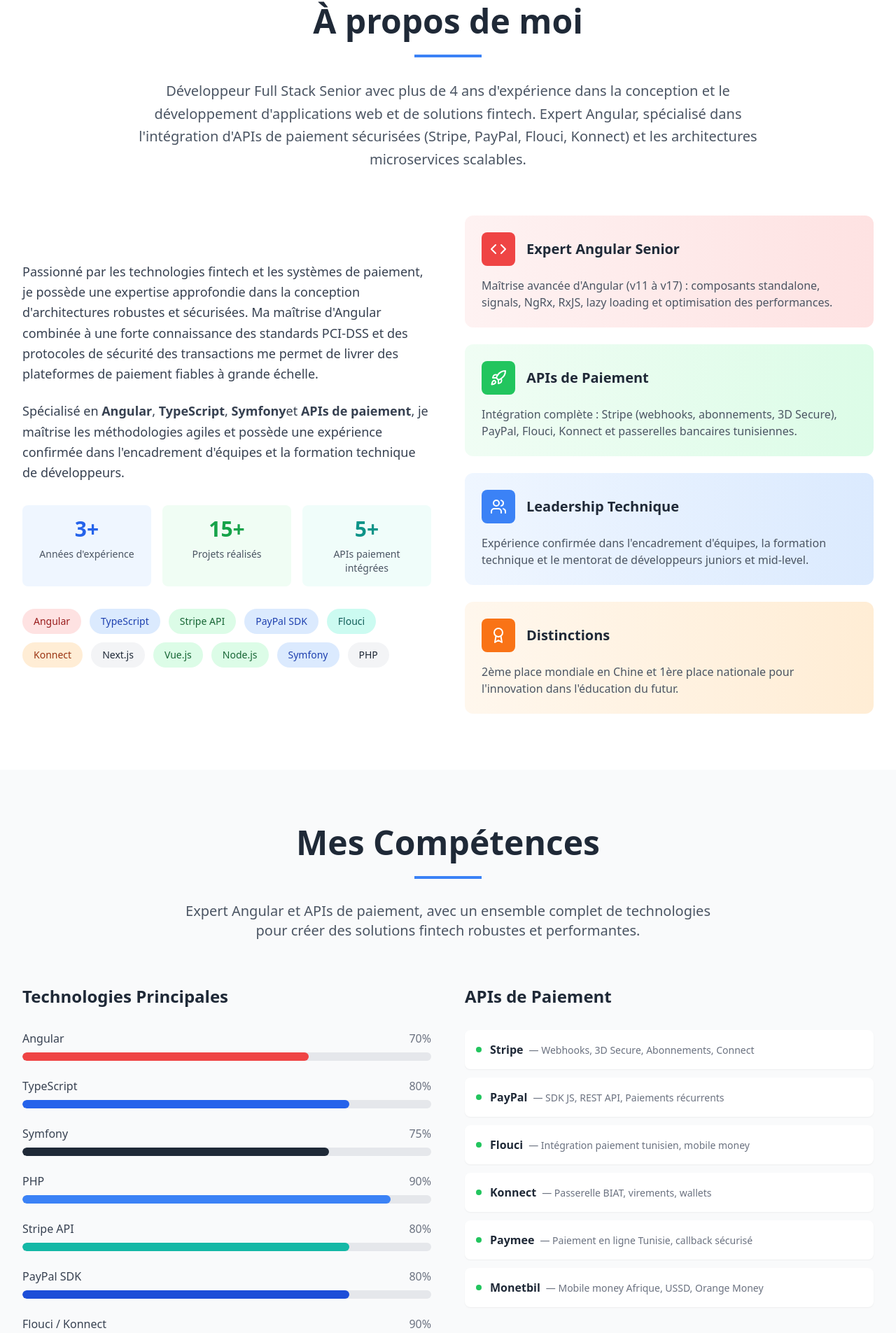
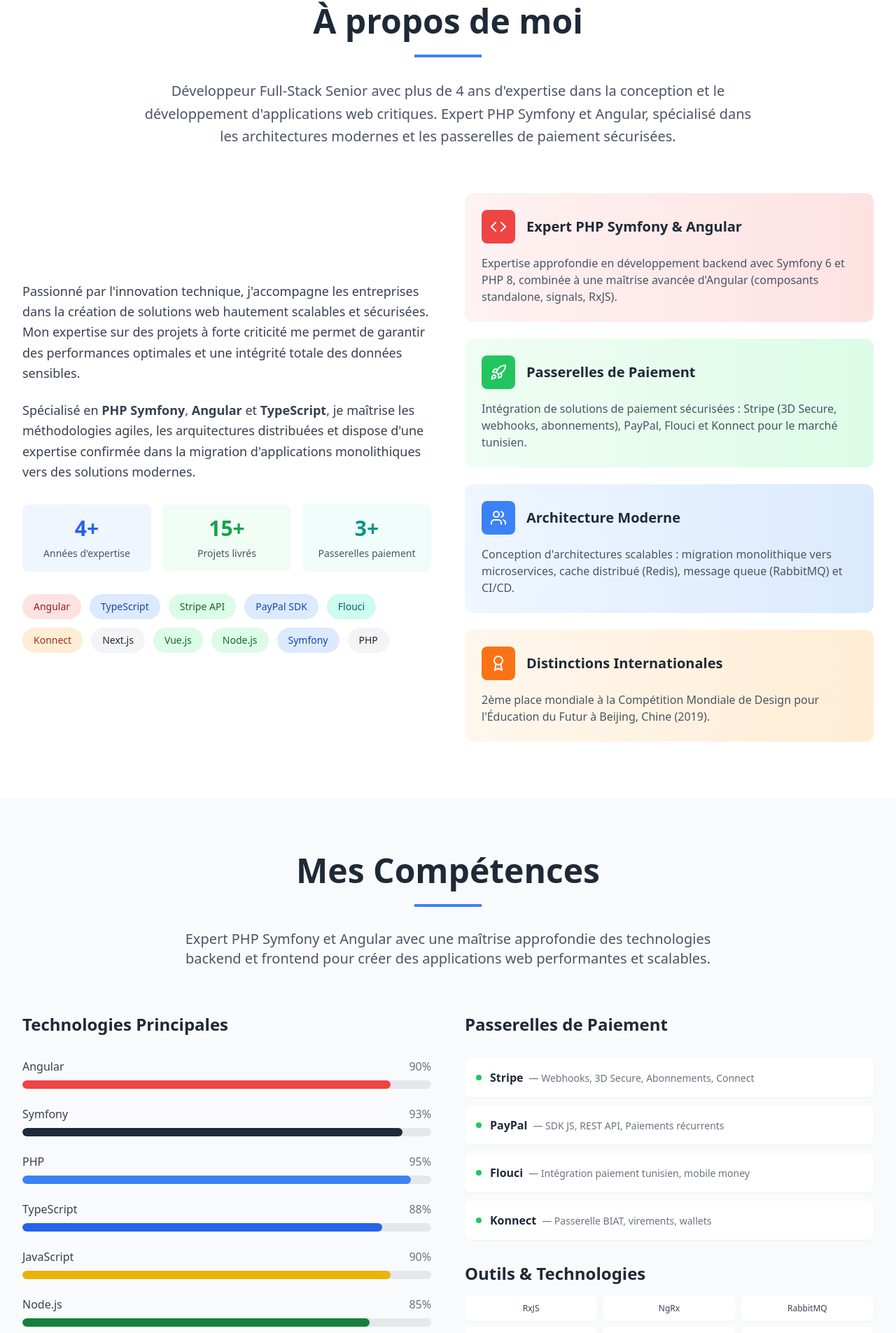
Before and after one commit to Rabii43/Portfolio, a React (Vite) app: page / in a window 1280 px wide. Shown: the part 874-2779 px from the top of the page at 70% size. Built offline with nearby package versions, Linux system fonts and the light colour scheme.

Commit message:
last change portfilo inforamtion

```diff
--- a/src/components/About.tsx
+++ b/src/components/About.tsx
@@ -18,38 +18,37 @@ const About = () => {
             </h2>
             <div className="w-24 h-1 bg-blue-500 mx-auto mb-8"></div>
             <p className="text-xl text-gray-600 max-w-4xl mx-auto leading-relaxed">
-              Développeur Full Stack Senior avec plus de 4 ans d'expérience dans la conception et le développement
-              d'applications web et de solutions fintech. Expert Angular, spécialisé dans l'intégration d'APIs de
-              paiement sécurisées (Stripe, PayPal, Flouci, Konnect) et les architectures microservices scalables.
+              Développeur Full-Stack Senior avec plus de 4 ans d'expertise dans la conception et le développement
+              d'applications web critiques. Expert PHP Symfony et Angular, spécialisé dans les architectures modernes
+              et les passerelles de paiement sécurisées.
             </p>
           </div>
 
           <div className="grid lg:grid-cols-2 gap-12 items-center">
             <div>
               <p className="text-lg text-gray-700 mb-6 leading-relaxed">
-                Passionné par les technologies fintech et les systèmes de paiement, je possède une expertise
-                approfondie dans la conception d'architectures robustes et sécurisées. Ma maîtrise d'Angular
-                combinée à une forte connaissance des standards PCI-DSS et des protocoles de sécurité des
-                transactions me permet de livrer des plateformes de paiement fiables à grande échelle.
+                Passionné par l'innovation technique, j'accompagne les entreprises dans la création de solutions
+                web hautement scalables et sécurisées. Mon expertise sur des projets à forte criticité me permet de
+                garantir des performances optimales et une intégrité totale des données sensibles.
               </p>
               <p className="text-lg text-gray-700 mb-8 leading-relaxed">
-                Spécialisé en <strong>Angular</strong>, <strong>TypeScript</strong>, <strong>Symfony</strong>
-                et <strong>APIs de paiement</strong>, je maîtrise les méthodologies agiles et possède une expérience
-                confirmée dans l'encadrement d'équipes et la formation technique de développeurs.
+                Spécialisé en <strong>PHP Symfony</strong>, <strong>Angular</strong> et <strong>TypeScript</strong>,
+                je maîtrise les méthodologies agiles, les arquitectures distribuées et dispose d'une expertise
+                confirmée dans la migration d'applications monolithiques vers des solutions modernes.
               </p>
 
               <div className="grid grid-cols-3 gap-4 mb-8">
                 <div className="text-center p-4 bg-blue-50 rounded-lg">
-                  <div className="text-3xl font-bold text-blue-600 mb-2">3+</div>
-                  <div className="text-sm text-gray-600">Années d'expérience</div>
+                  <div className="text-3xl font-bold text-blue-600 mb-2">4+</div>
+                  <div className="text-sm text-gray-600">Années d'expertise</div>
                 </div>
                 <div className="text-center p-4 bg-green-50 rounded-lg">
                   <div className="text-3xl font-bold text-green-600 mb-2">15+</div>
-                  <div className="text-sm text-gray-600">Projets réalisés</div>
+                  <div className="text-sm text-gray-600">Projets livrés</div>
                 </div>
                 <div className="text-center p-4 bg-teal-50 rounded-lg">
-                  <div className="text-3xl font-bold text-teal-600 mb-2">5+</div>
-                  <div className="text-sm text-gray-600">APIs paiement intégrées</div>
+                  <div className="text-3xl font-bold text-teal-600 mb-2">3+</div>
+                  <div className="text-sm text-gray-600">Passerelles paiement</div>
                 </div>
               </div>
 
@@ -96,11 +95,11 @@ const About = () => {
                   <div className="bg-red-500 p-3 rounded-lg mr-4">
                     <Code className="text-white" size={24} />
                   </div>
-                  <h3 className="text-xl font-semibold text-gray-800">Expert Angular Senior</h3>
+                  <h3 className="text-xl font-semibold text-gray-800">Expert PHP Symfony & Angular</h3>
                 </div>
                 <p className="text-gray-600">
-                  Maîtrise avancée d'Angular (v11 à v17) : composants standalone, signals,
-                  NgRx, RxJS, lazy loading et optimisation des performances.
+                  Expertise approfondie en développement backend avec Symfony 6 et PHP 8,
+                  combinée à une maîtrise avancée d'Angular (composants standalone, signals, RxJS).
                 </p>
               </div>
 
@@ -109,11 +108,11 @@ const About = () => {
                   <div className="bg-green-500 p-3 rounded-lg mr-4">
                     <Rocket className="text-white" size={24} />
                   </div>
-                  <h3 className="text-xl font-semibold text-gray-800">APIs de Paiement</h3>
+                  <h3 className="text-xl font-semibold text-gray-800">Passerelles de Paiement</h3>
                 </div>
                 <p className="text-gray-600">
-                  Intégration complète : Stripe (webhooks, abonnements, 3D Secure), PayPal,
-                  Flouci, Konnect et passerelles bancaires tunisiennes.
+                  Intégration de solutions de paiement sécurisées : Stripe (3D Secure, webhooks, abonnements),
+                  PayPal, Flouci et Konnect pour le marché tunisien.
                 </p>
               </div>
 
@@ -122,11 +121,11 @@ const About = () => {
                   <div className="bg-blue-500 p-3 rounded-lg mr-4">
                     <Users className="text-white" size={24} />
                   </div>
-                  <h3 className="text-xl font-semibold text-gray-800">Leadership Technique</h3>
+                  <h3 className="text-xl font-semibold text-gray-800">Architecture Moderne</h3>
                 </div>
                 <p className="text-gray-600">
-                  Expérience confirmée dans l'encadrement d'équipes, la formation technique
-                  et le mentorat de développeurs juniors et mid-level.
+                  Conception d'architectures scalables : migration monolithique vers microservices,
+                  cache distribué (Redis), message queue (RabbitMQ) et CI/CD.
                 </p>
               </div>
 
@@ -135,11 +134,11 @@ const About = () => {
                   <div className="bg-orange-500 p-3 rounded-lg mr-4">
                     <Award className="text-white" size={24} />
                   </div>
-                  <h3 className="text-xl font-semibold text-gray-800">Distinctions</h3>
+                  <h3 className="text-xl font-semibold text-gray-800">Distinctions Internationales</h3>
                 </div>
                 <p className="text-gray-600">
-                  2ème place mondiale en Chine et 1ère place nationale pour l'innovation
-                  dans l'éducation du futur.
+                  2ème place mondiale à la Compétition Mondiale de Design pour l'Éducation du Futur
+                  à Beijing, Chine (2019).
                 </p>
               </div>
             </div>
--- a/src/components/Contact.tsx
+++ b/src/components/Contact.tsx
@@ -44,7 +44,7 @@ const Contact = () => {
     {
       icon: MapPin,
       title: 'Localisation',
-      value: 'Morneg, Tunis',
+      value: 'Tunis, Tunisie',
       link: '#'
     },
     {
--- a/src/components/Experience.tsx
+++ b/src/components/Experience.tsx
@@ -10,56 +10,52 @@ const Experience = () => {
 
   const experiences = [
     {
-      title: 'Développeur Full Stack Senior',
+      title: 'Développeur Full Stack',
       company: 'Delta-Plus-Médical',
       location: 'Tunis, Tunisie',
       period: 'Nov. 2023 - Présent',
-      technologies: ['Angular 17', 'TypeScript', 'Symfony 6', 'PHP 8', 'Stripe', 'Konnect'],
+      technologies: ['Symfony 6', 'PHP 8', 'Angular', 'TypeScript', 'API REST', 'Redis', 'RabbitMQ'],
       description: [
-        'Architecture plateforme médicale : Conception système critique front Angular/back Symfony',
-        'Intégration paiement : Passerelle Konnect et Stripe pour facturation médicale sécurisée',
-        'APIs sécurisées : Développement REST garantissant l\'intégrité des données médicales',
-        'Migration technique : Transition stack moderne Angular 17 avec signals et standalone components',
-        'Sécurité PCI-DSS : Conformité et audit des flux de paiement sensibles'
+        'Conception d\'une plateforme médicale critique à forte charge',
+        'Développement d\'APIs sécurisées pour la protection des données médicales sensibles',
+        'Optimisation des performances applicatives avec cache Redis et queues RabbitMQ',
+        'Migration d\'une application monolithique vers une architecture moderne et scalable',
+        'Tests et qualité : PHPUnit, Jasmine, Karma, Postman'
       ],
       color: 'blue',
-      achievements: ['Migration Angular 17', 'Paiement médical sécurisé', 'Conformité PCI-DSS']
+      achievements: ['Plateforme médicale critique', 'APIs sécurisées', 'Architecture scalable']
     },
     {
-      title: 'Développeur Full Stack Senior',
+      title: 'Développeur Full Stack',
       company: 'ENW-Consulting',
       location: 'Centre Urbain Nord, Tunisie',
       period: 'Oct. 2022 - Sept. 2023',
-      technologies: ['Angular 16', 'Symfony 6', 'Stripe', 'PayPal', 'RabbitMQ', 'Redis'],
+      technologies: ['Angular', 'Symfony', 'RabbitMQ', 'Redis'],
       description: [
-        'Plateforme voyage temps réel : Système réservation global multi-zones avec paiement intégré',
-        'Intégration Stripe & PayPal : Paiements internationaux avec gestion des devises multiples',
-        'Cache distribué Redis : Optimisation 75% des temps de réponse sur les sessions de paiement',
-        'RabbitMQ : Files d\'attente fiables pour transactions financières internationales',
-        'Formation équipe : 3 jours Angular + APIs paiement pour 4 développeurs',
-        'Mentorat technique : Amélioration qualité code 40% avec bonnes pratiques Angular'
+        'Développement d\'une plateforme de voyage en temps réel',
+        'Conception d\'un système de réservation global multi-zones',
+        'Mise en place d\'un cache distribué avec Redis pour l\'optimisation des performances',
+        'Intégration de RabbitMQ pour la gestion des files d\'attente et la fiabilité des transactions',
+        'Déploiement et mise en production CI/CD',
+        'Formation technique en Angular pour montée en compétences d\'équipe'
       ],
       color: 'teal',
-      achievements: ['75% performance', 'Stripe + PayPal intégration', '40% qualité code', 'Formation équipe']
+      achievements: ['Système temps réel', 'Cache distribué Redis', 'CI/CD']
     },
     {
       title: 'Développeur Full Stack',
       company: 'Agence Inspire',
-      location: 'Manzah6, Tunisie',
-      period: 'Août 2021 - Sept. 2022',
-      technologies: ['Angular 11', 'Symfony', 'Flouci', 'Vue.js', 'WordPress', 'Nuxt.js'],
+      location: 'Manzah 6, Tunisie',
+      period: 'Juil. 2021 - Oct. 2022',
+      technologies: ['Angular', 'Symfony', 'Nuxt.js', 'Vue.js', 'Flouci', 'Stripe'],
       description: [
-        'Rate a Company (Angular 11, Symfony) : SaaS évaluation entreprises, 1000+ utilisateurs',
-        'Chorbane E-Commerce (WordPress, WooCommerce, Flouci) : Boutique avec paiement tunisien intégré',
-        'Fibourse Trading (Vue.js, Symfony) : Plateforme trading avec paiements temps réel',
-        'RoomBooking Pro (Vue.js, Symfony) : Réservation multi-établissements avec facturation en ligne',
-        'SuperStream Media (Nuxt.js, Drupal) : Streaming vidéo adaptatif avec abonnements Stripe',
-        'Inspire Quiz Engine (Twig, Symfony) : Moteur quiz gamifié avec paiements premium',
-        'Management : Encadrement 3 stagiaires avec formation Angular et APIs paiement',
-        'Gestion projets Agile : 100% respect deadlines'
+        'Solutions SaaS : Développement de rateacompany.com servant plus de 1000 utilisateurs actifs',
+        'Expertise Multi-Stack : Conception d\'applications de streaming adaptatif',
+        'Plateformes de trading temps réel avec flux de données en direct',
+        'Management : Encadrement technique de 3 stagiaires'
       ],
       color: 'blue',
-      achievements: ['7+ projets majeurs', '1000+ utilisateurs', 'Flouci & Stripe', '100% deadlines']
+      achievements: ['SaaS 1000+ utilisateurs', 'Streaming adaptatif', 'Trading temps réel']
     }
   ];
 
@@ -97,13 +93,12 @@ const Experience = () => {
             </h2>
             <div className="w-24 h-1 bg-blue-500 mx-auto mb-8"></div>
             <p className="text-xl text-gray-600 max-w-3xl mx-auto">
-              Parcours Senior en Angular et intégration d'APIs de paiement, leadership technique et innovations fintech.
+              Plus de 4 ans d'expertise en développement Full-Stack avec PHP Symfony et Angular,
+              spécialisé dans les architectures modernes et les applications critiques.
             </p>
           </div>
 
           <div className="relative mb-20">
-            <div className="absolute left-4 md:left-1/2 top-0 bottom-0 w-0.5 bg-gray-300 md:transform md:-translate-x-px"></div>
-
             <div className="space-y-12">
               {experiences.map((exp, index) => (
                 <div
@@ -168,11 +163,6 @@ const Experience = () => {
                       </div>
                     </div>
                   </div>
-
-                  <div className={`absolute left-0 md:left-1/2 w-8 h-8 rounded-full border-4 border-white shadow-lg transform md:-translate-x-1/2 ${
-                    exp.color === 'blue' ? 'bg-blue-500' : 'bg-teal-500'
-                  }`}>
-                  </div>
                 </div>
               ))}
             </div>
--- a/src/components/Hero.tsx
+++ b/src/components/Hero.tsx
@@ -36,7 +36,7 @@ const Hero = () => {
         </p>
 
         <p className="text-lg md:text-xl mb-4 text-teal-200 animate-fade-in-delay font-medium">
-          Expert PHP Symfony &bull; Angular &bull; Architecture Distribuée
+          Expert PHP Symfony &bull; Angular &bull; Passerelles de Paiement
         </p>
 
         <p className="text-base mb-8 text-gray-200 max-w-3xl mx-auto animate-fade-in-delay-2 leading-relaxed">
--- a/src/components/Projects.tsx
+++ b/src/components/Projects.tsx
@@ -85,6 +85,15 @@ const Projects = () => {
       users: 'Paiements premium',
       github: '#',
       live: '#'
+    },
+    {
+      title: 'e-shkoon - Digitalisation Tunisienne',
+      description: 'Entreprise 100% tunisienne favorisant la digitalisation des marques tunisiennes à moindre coût. Plateforme e-commerce développée avec Node.js/Express backend, Angular frontend, intégrant Flouci pour paiements tunisiens. Assistance 24h/24, livraison à domicile, produits de qualité et prix imbattables.',
+      image: 'https://images.pexels.com/photos/3184430/pexels-photo-3184430.jpeg?auto=compress&cs=tinysrgb&w=800',
+      tech: ['Node.js', 'Express.js', 'Angular', 'Flouci', 'E-commerce', 'MongoDB'],
+      users: 'Entreprise en croissance',
+      github: '#',
+      live: 'https://e-shkoon.com/'
     }
   ];
 
@@ -98,8 +107,8 @@ const Projects = () => {
             </h2>
             <div className="w-24 h-1 bg-blue-500 mx-auto mb-8"></div>
             <p className="text-xl text-gray-600 max-w-3xl mx-auto">
-              Projets Angular et intégrations d'APIs de paiement démontrant mon expertise fintech
-              et ma capacité à livrer des solutions sécurisées et performantes.
+              Projets Full-Stack démontrant mon expertise en PHP Symfony, Angular et architectures
+              modernes, incluant solutions fintech, e-commerce et digitalisation d'entreprises.
             </p>
           </div>
 
@@ -238,8 +247,8 @@ const Projects = () => {
                 <div className="text-sm text-blue-100">Projets Realises</div>
               </div>
               <div className="bg-white/10 backdrop-blur-sm p-4 rounded-lg">
-                <div className="text-3xl font-bold mb-2">6+</div>
-                <div className="text-sm text-blue-100">APIs Paiement Integrees</div>
+                <div className="text-3xl font-bold mb-2">3+</div>
+                <div className="text-sm text-blue-100">Passerelles Paiement</div>
               </div>
               <div className="bg-white/10 backdrop-blur-sm p-4 rounded-lg">
                 <div className="text-3xl font-bold mb-2">75%</div>
--- a/src/components/Skills.tsx
+++ b/src/components/Skills.tsx
@@ -8,35 +8,28 @@ const Skills = () => {
   });
 
   const skills = [
-    { name: 'Angular', level: 70, color: 'bg-red-500' },
-    { name: 'TypeScript', level: 80, color: 'bg-blue-600' },
-    { name: 'Symfony', level: 75, color: 'bg-gray-800' },
-    { name: 'PHP', level: 90, color: 'bg-blue-500' },
-    { name: 'Stripe API', level: 80, color: 'bg-teal-500' },
-    { name: 'PayPal SDK', level: 80, color: 'bg-blue-700' },
-    { name: 'Flouci / Konnect', level: 90, color: 'bg-orange-500' },
-    { name: 'Vue.js', level: 60, color: 'bg-green-500' },
-    { name: 'Nuxt.js', level: 85, color: 'bg-green-600' },
-    { name: 'Node.js', level: 70, color: 'bg-green-700' },
-    { name: 'HTML/CSS', level: 95, color: 'bg-orange-400' },
-    { name: 'SCSS', level: 95, color: 'bg-pink-500' },
+    { name: 'Angular', level: 90, color: 'bg-red-500' },
+    { name: 'Symfony', level: 93, color: 'bg-gray-800' },
+    { name: 'PHP', level: 95, color: 'bg-blue-500' },
+    { name: 'TypeScript', level: 88, color: 'bg-blue-600' },
+    { name: 'JavaScript', level: 90, color: 'bg-yellow-500' },
+    { name: 'Node.js', level: 85, color: 'bg-green-700' },
+    { name: 'Git', level: 92, color: 'bg-orange-600' },
+    { name: 'Docker', level: 85, color: 'bg-blue-400' },
+    { name: 'CI/CD', level: 80, color: 'bg-purple-500' },
   ];
 
-  const paymentApis = [
+  const paymentGateways = [
     { name: 'Stripe', detail: 'Webhooks, 3D Secure, Abonnements, Connect' },
     { name: 'PayPal', detail: 'SDK JS, REST API, Paiements récurrents' },
     { name: 'Flouci', detail: 'Intégration paiement tunisien, mobile money' },
     { name: 'Konnect', detail: 'Passerelle BIAT, virements, wallets' },
-    { name: 'Paymee', detail: 'Paiement en ligne Tunisie, callback sécurisé' },
-    { name: 'Monetbil', detail: 'Mobile money Afrique, USSD, Orange Money' },
   ];
 
   const tools = [
-    'Git & GitHub', 'Docker', 'CI/CD', 'Linux', 'NgRx', 'RxJS',
-    'RabbitMQ', 'Redis', 'WordPress', 'Drupal', 'Bootstrap',
-    'Vuetify', 'jQuery', 'Ajax', 'Twig',
-    'MySQL/PostgreSQL', 'Sass/SCSS', 'WooCommerce', 'API REST',
-    'PCI-DSS', 'OAuth 2.0', 'JWT', 'Webpack'
+    'RxJS', 'NgRx', 'RabbitMQ', 'Redis', 'API REST', 'JWT', 'OAuth 2.0',
+    'Express.js', 'PHPUnit', 'Jasmine', 'Karma', 'Postman', 'k6', 'JMeter', 'Lighthouse',
+    'MySQL', 'PostgreSQL', 'Linux', 'Twig', 'SCSS', 'Webpack', 'Vite'
   ];
 
   const languages = [
@@ -55,8 +48,8 @@ const Skills = () => {
             </h2>
             <div className="w-24 h-1 bg-blue-500 mx-auto mb-8"></div>
             <p className="text-xl text-gray-600 max-w-3xl mx-auto">
-              Expert Angular et APIs de paiement, avec un ensemble complet de technologies
-              pour créer des solutions fintech robustes et performantes.
+              Expert PHP Symfony et Angular avec une maîtrise approfondie des technologies
+              backend et frontend pour créer des applications web performantes et scalables.
             </p>
           </div>
 
@@ -85,9 +78,9 @@ const Skills = () => {
             </div>
 
             <div>
-              <h3 className="text-2xl font-semibold text-gray-800 mb-8">APIs de Paiement</h3>
+              <h3 className="text-2xl font-semibold text-gray-800 mb-8">Passerelles de Paiement</h3>
               <div className="space-y-3 mb-8">
-                {paymentApis.map((api, index) => (
+                {paymentGateways.map((api, index) => (
                   <div
                     key={api.name}
                     className={`bg-white p-4 rounded-lg shadow-sm hover:shadow-md transition-all duration-300 flex items-start ${
@@ -139,23 +132,23 @@ const Skills = () => {
                 <ul className="space-y-2 text-blue-100">
                   <li className="flex items-center">
                     <div className="w-2 h-2 bg-white rounded-full mr-3"></div>
-                    Architecture logicielle et code review
+                    Gestion du stress
                   </li>
                   <li className="flex items-center">
                     <div className="w-2 h-2 bg-white rounded-full mr-3"></div>
-                    Leadership et mentorat technique
+                    Organisation et planification
                   </li>
                   <li className="flex items-center">
                     <div className="w-2 h-2 bg-white rounded-full mr-3"></div>
-                    Sécurité des paiements (PCI-DSS)
+                    Adaptabilité aux contextes changeants
                   </li>
                   <li className="flex items-center">
                     <div className="w-2 h-2 bg-white rounded-full mr-3"></div>
-                    Capacité d'adaptation et autonomie
+                    Autonomie dans la prise de décision
                   </li>
                   <li className="flex items-center">
                     <div className="w-2 h-2 bg-white rounded-full mr-3"></div>
-                    Travail en équipe, organisation
+                    Esprit d'équipe et collaboration
                   </li>
                 </ul>
               </div>
```
Also changed, not shown: 1 other file (tests, documents, lock files or other folders).
